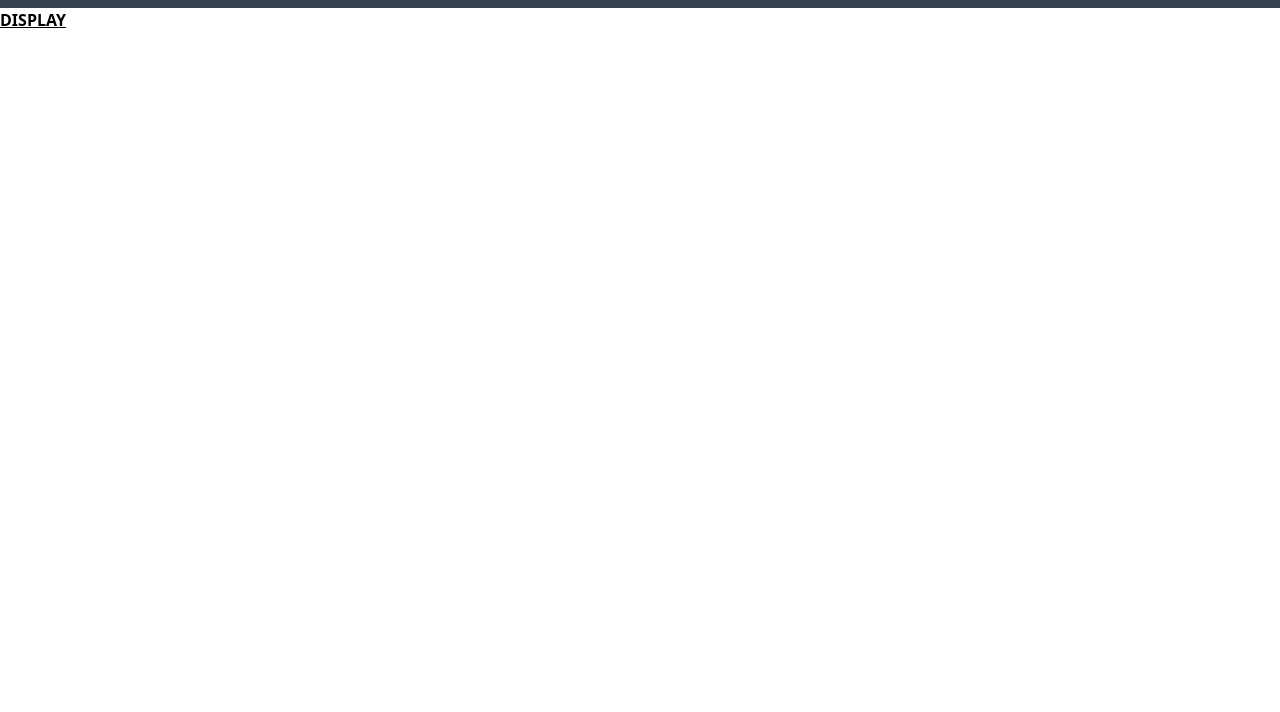
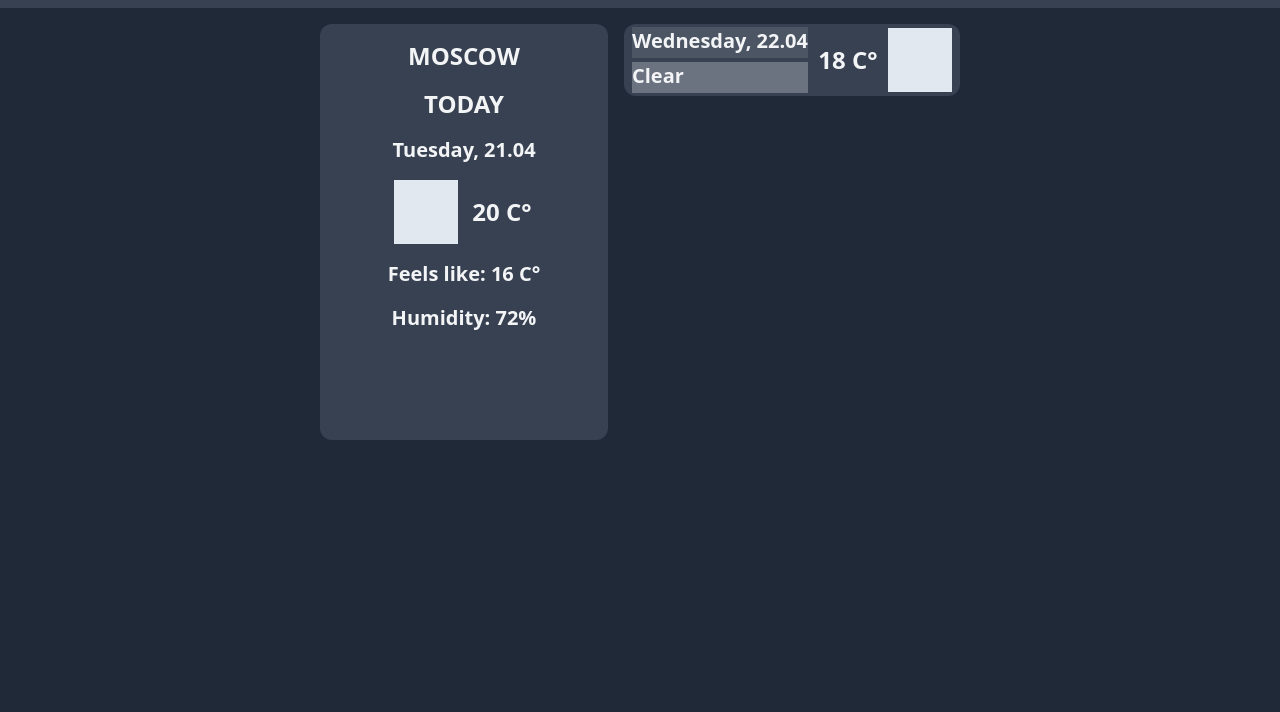
Before and after one commit to Kirill-Sirotkin/weather-app, a website built with Vite: page index.html in a window 1280 px wide. Shown: the part 88-800 px from the top of the page. Built offline with nearby package versions, Linux system fonts and the light colour scheme.

Commit message:
weather cards template

```diff
--- a/index.html
+++ b/index.html
@@ -6,7 +6,7 @@
     <meta name="viewport" content="width=device-width, initial-scale=1.0" />
     <title>Vite App</title>
   </head>
-  <body>
+  <body style="background-color: rgb(31 41 55)">
     <div id="app"></div>
     <script type="module" src="/src/main.ts"></script>
   </body>
--- a/src/components/display/display.html
+++ b/src/components/display/display.html
@@ -1,3 +1,58 @@
-<div class="w-full h-[calc(100vh-6rem)]">
-  <h1 class="underline font-bold">DISPLAY</h1>
+<div
+  class="justify-center flex gap-4 p-4 min-w-fit w-full h-[calc(100vh-6rem)]"
+>
+  <div
+    class="large-weather-card rounded-xl min-w-fit w-72 h-[26rem] py-[1rem] px-[1rem] bg-gray-700"
+  >
+    <div class="w-full h-full flex flex-col gap-4 items-center">
+      <div class="min-w-fit text-2xl text-gray-100 font-bold">MOSCOW</div>
+      <div class="min-w-fit text-2xl text-gray-100 font-bold">TODAY</div>
+      <div class="min-w-fit text-xl text-gray-100 font-semibold">
+        Tuesday, 21.04
+      </div>
+      <div class="flex gap-3">
+        <div class="w-16 h-16 self-center bg-slate-200"></div>
+        <div
+          class="w-16 h-8 self-center text-center text-2xl text-gray-100 font-bold"
+        >
+          20 C°
+        </div>
+      </div>
+      <div class="min-w-fit text-xl text-gray-100 font-semibold">
+        Feels like: 16 C°
+      </div>
+      <div class="min-w-fit text-xl text-gray-100 font-semibold">
+        Humidity: 72%
+      </div>
+    </div>
+  </div>
+  <div
+    class="justify-between flex flex-col rounded-xl gap-2 w-[21rem] h-[26rem]"
+  >
+    <div
+      class="small-weather-card justify-between flex min-w-fit gap-[0.3rem] py-[0.2rem] px-[0.5rem] rounded-xl w-full h-[4.5rem] bg-gray-700"
+    >
+      <div class="flex flex-col gap-[0.3rem]">
+        <div
+          class="bg-gray-600 w-full h-1/2 text-xl text-gray-100 font-semibold"
+        >
+          Wednesday, 22.04
+        </div>
+        <div
+          class="bg-gray-500 w-full h-1/2 text-xl text-gray-100 font-semibold"
+        >
+          Clear
+        </div>
+      </div>
+
+      <div class="flex gap-2">
+        <div
+          class="w-16 h-8 self-center text-center text-2xl text-gray-100 font-bold"
+        >
+          18 C°
+        </div>
+        <div class="w-16 h-16 self-center bg-slate-200"></div>
+      </div>
+    </div>
+  </div>
 </div>
--- a/src/components/search/search.html
+++ b/src/components/search/search.html
@@ -25,7 +25,7 @@
         <img class="h-full w-full" src="/svgs/search-icon.svg" alt="" />
       </button>
       <input
-        class="p-1 pl-8 bg-transparent focus:outline-none focus:ring focus:border-blue-100 placeholder:text-slate-400 text-gray-200"
+        class="p-1 pl-8 bg-transparent focus:outline-none focus:ring focus:border-blue-100 placeholder:text-slate-400 text-gray-100 font-semibold"
         placeholder="Search for a city ..."
         type="text"
       />
```
